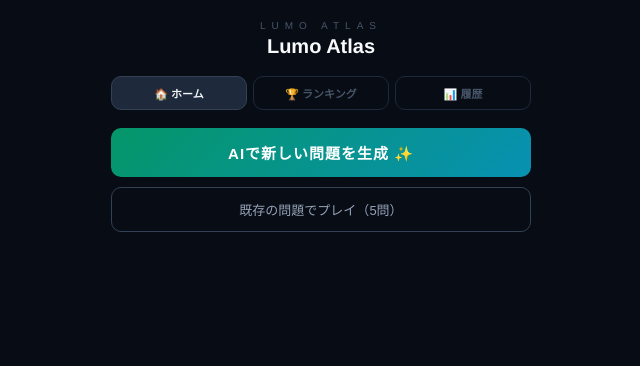
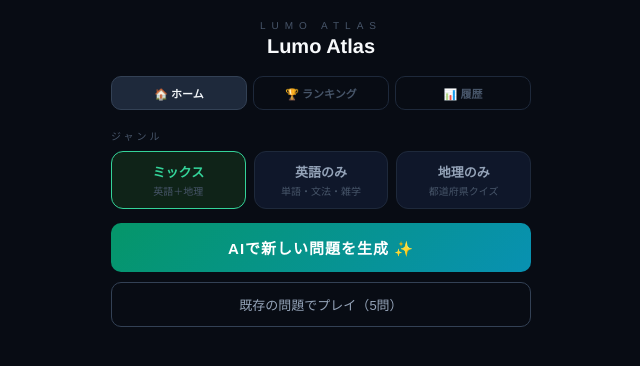
Before and after one commit to YoshidaMasamichi/english-quiz, a React (Vite) app: page / in a window 1280 px wide. Shown: the top 366 px of the page, without its empty margins (319-959 px from the left). Built offline with nearby package versions, Linux system fonts and the light colour scheme.

Commit message:
App.jsx を更新

```diff
--- a/src/App.jsx
+++ b/src/App.jsx
@@ -12,6 +12,12 @@ const TOTAL_TIME = 60;
 const TYPE_LABEL = { vocab: "単語", grammar: "文法", trivia: "雑学", geography: "地理" };
 const TYPE_COLOR = { vocab: "#38bdf8", grammar: "#a78bfa", trivia: "#fb923c", geography: "#4ade80" };
 const MEDALS = ["🥇", "🥈", "🥉"];
+
+const GENRES = {
+  mix: { label: "ミックス", desc: "英語＋地理", types: ["vocab", "grammar", "trivia", "geography"] },
+  english: { label: "英語のみ", desc: "単語・文法・雑学", types: ["vocab", "grammar", "trivia"] },
+  geography: { label: "地理のみ", desc: "都道府県クイズ", types: ["geography"] },
+};
 
 const LOADING_TIPS = [
   "💡「i.e.」は「つまり」、「e.g.」は「例えば」という意味。どちらもラテン語が語源。",
@@ -34,11 +40,11 @@ function lsSet(key, value) {
   try { localStorage.setItem(key, JSON.stringify(value)); } catch {}
 }
 
-async function generateQuestions(existingQuestions) {
+async function generateQuestions(existingQuestions, genre) {
   const res = await fetch("/api/generate", {
     method: "POST",
     headers: { "Content-Type": "application/json" },
-    body: JSON.stringify({ existingQuestions }),
+    body: JSON.stringify({ existingQuestions, genre }),
   });
   if (!res.ok) throw new Error("Failed");
   const data = await res.json();
@@ -81,6 +87,7 @@ export default function QuizGame() {
   const [submitted, setSubmitted] = useState(false);
   const [genError, setGenError] = useState(false);
   const [tab, setTab] = useState("home");
+  const [genre, setGenre] = useState("mix");
   const [loadingTip, setLoadingTip] = useState(0);
   const [elapsedSec, setElapsedSec] = useState(0);
   const [prefetched, setPrefetched] = useState(null);
@@ -128,33 +135,46 @@ export default function QuizGame() {
   const allQuestionsRef = useRef(allQuestions);
   useEffect(() => { allQuestionsRef.current = allQuestions; }, [allQuestions]);
 
+    // ジャンルを切り替えたら、古いプリフェッチ結果は破棄する
+  useEffect(() => {
+    setPrefetched(null);
+  }, [genre]);
+
   // プレイ中に裏で次の問題セットを準備しておく
   useEffect(() => {
     if (phase !== "playing" || prefetched || prefetchingRef.current) return;
     prefetchingRef.current = true;
-    generateQuestions(allQuestionsRef.current)
-      .then(newQs => setPrefetched(newQs))
+    const targetGenre = genre;
+    generateQuestions(allQuestionsRef.current, targetGenre)
+      .then(newQs => setPrefetched({ genre: targetGenre, questions: newQs }))
       .catch(() => setPrefetched(null))
       .finally(() => { prefetchingRef.current = false; });
   }, [phase]);
 
-    const startGame = async (useExisting = false) => {
+      const startGame = async (useExisting = false) => {
     clearInterval(timerRef.current);
     setGenError(false);
     sessionStart.current = Date.now();
     setSubmitted(false);
 
+    const allowedTypes = GENRES[genre].types;
+    const pickFallback = () => {
+      const pool = allQuestions.filter(q => allowedTypes.includes(q.type));
+      const source = pool.length >= 4 ? pool : allQuestions;
+      return shuffle(source).slice(0, 10).map(q => ({ ...q, choices: shuffle(q.choices) }));
+    };
+
     if (useExisting) {
-      const qs = shuffle(allQuestions).slice(0, 10).map(q => ({ ...q, choices: shuffle(q.choices) }));
-      setQuestions(qs); reset(); return;
+      setQuestions(pickFallback()); reset(); return;
     }
 
-    // 裏で準備済みの問題があれば、待たずにすぐ使う
-    if (prefetched) {
-      const combined = [...allQuestions, ...prefetched];
+    // 裏で準備済みの問題（同じジャンル）があれば、待たずにすぐ使う
+    if (prefetched && prefetched.genre === genre) {
+      const newQs = prefetched.questions;
+      const combined = [...allQuestions, ...newQs];
       setAllQuestions(combined);
       lsSet("quiz-questions", combined);
-      const qs = shuffle(prefetched).slice(0, 10).map(q => ({ ...q, choices: shuffle(q.choices) }));
+      const qs = shuffle(newQs).slice(0, 10).map(q => ({ ...q, choices: shuffle(q.choices) }));
       setQuestions(qs);
       setPrefetched(null);
       reset();
@@ -163,7 +183,7 @@ export default function QuizGame() {
 
     setPhase("generating");
     try {
-      const newQs = await generateQuestions(allQuestions);
+      const newQs = await generateQuestions(allQuestions, genre);
       const combined = [...allQuestions, ...newQs];
       setAllQuestions(combined);
       lsSet("quiz-questions", combined);
@@ -171,8 +191,7 @@ export default function QuizGame() {
       setQuestions(qs); reset();
     } catch {
       setGenError(true);
-      const qs = shuffle(allQuestions).slice(0, 10).map(q => ({ ...q, choices: shuffle(q.choices) }));
-      setQuestions(qs); reset();
+      setQuestions(pickFallback()); reset();
     }
   };
 
@@ -303,10 +322,29 @@ export default function QuizGame() {
             </div>
           )}
 
-                    {genError && <div style={{ color: "#f87171", fontSize: 12, marginBottom: 10, textAlign: "center" }}>⚠️ AI生成に失敗。既存問題で開始します</div>}
-          {prefetched && <div style={{ color: "#34d399", fontSize: 12, marginBottom: 10, textAlign: "center" }}>✓ 新しい問題の準備が完了しています</div>}
+            <div style={{ marginBottom: 14 }}>
+            <div style={{ fontSize: 10, color: "#475569", letterSpacing: 3, marginBottom: 8 }}>ジャンル</div>
+            <div style={{ display: "flex", gap: 8 }}>
+              {Object.entries(GENRES).map(([key, g]) => (
+                <button key={key} onClick={() => setGenre(key)} style={{
+                  flex: 1,
+                  background: genre === key ? "#0f2318" : "#0f172a",
+                  border: `1px solid ${genre === key ? "#34d399" : "#1e293b"}`,
+                  borderRadius: 12, padding: "10px 6px", cursor: "pointer",
+                  color: genre === key ? "#34d399" : "#94a3b8",
+                  textAlign: "center",
+                }}>
+                  <div style={{ fontSize: 13, fontWeight: 700 }}>{g.label}</div>
+                  <div style={{ fontSize: 10, color: "#475569", marginTop: 2 }}>{g.desc}</div>
+                </button>
+              ))}
+            </div>
+          </div>
+
+          {genError && <div style={{ color: "#f87171", fontSize: 12, marginBottom: 10, textAlign: "center" }}>⚠️ AI生成に失敗。既存問題で開始します</div>}
+          {prefetched && prefetched.genre === genre && <div style={{ color: "#34d399", fontSize: 12, marginBottom: 10, textAlign: "center" }}>✓ 新しい問題の準備が完了しています</div>}
           <button onClick={() => startGame(false)} style={{ ...primaryBtn("#059669", "#0891b2"), width: "100%", marginBottom: 10 }}>AIで新しい問題を生成 ✨</button>
-          <button onClick={() => startGame(true)} style={{ width: "100%", background: "transparent", border: "1px solid #334155", borderRadius: 10, color: "#94a3b8", fontSize: 13, padding: "12px", cursor: "pointer" }}>既存の問題でプレイ（{allQuestions.length}問）</button>
+          <button onClick={() => startGame(true)} style={{ width: "100%", background: "transparent", border: "1px solid #334155", borderRadius: 10, color: "#94a3b8", fontSize: 13, padding: "12px", cursor: "pointer" }}>既存の問題でプレイ（{allQuestions.filter(q => GENRES[genre].types.includes(q.type)).length}問）</button>
         </div>
       )}
 
@@ -330,6 +368,7 @@ export default function QuizGame() {
           ))}
         </div>
       )}
+
       {(phase === "idle" || phase === "result") && tab === "history" && (
         <div style={{ width: "100%", maxWidth: 420 }}>
           {history.length === 0 ? (
@@ -352,6 +391,7 @@ export default function QuizGame() {
       )}
 
       {phase === "playing" && q && (
+
         <div style={{ width: "100%", maxWidth: 460 }}>
           <div style={{ marginBottom: 14 }}>
             <div style={{ display: "flex", justifyContent: "space-between", marginBottom: 5, fontSize: 11, color: "#475569" }}>
```
